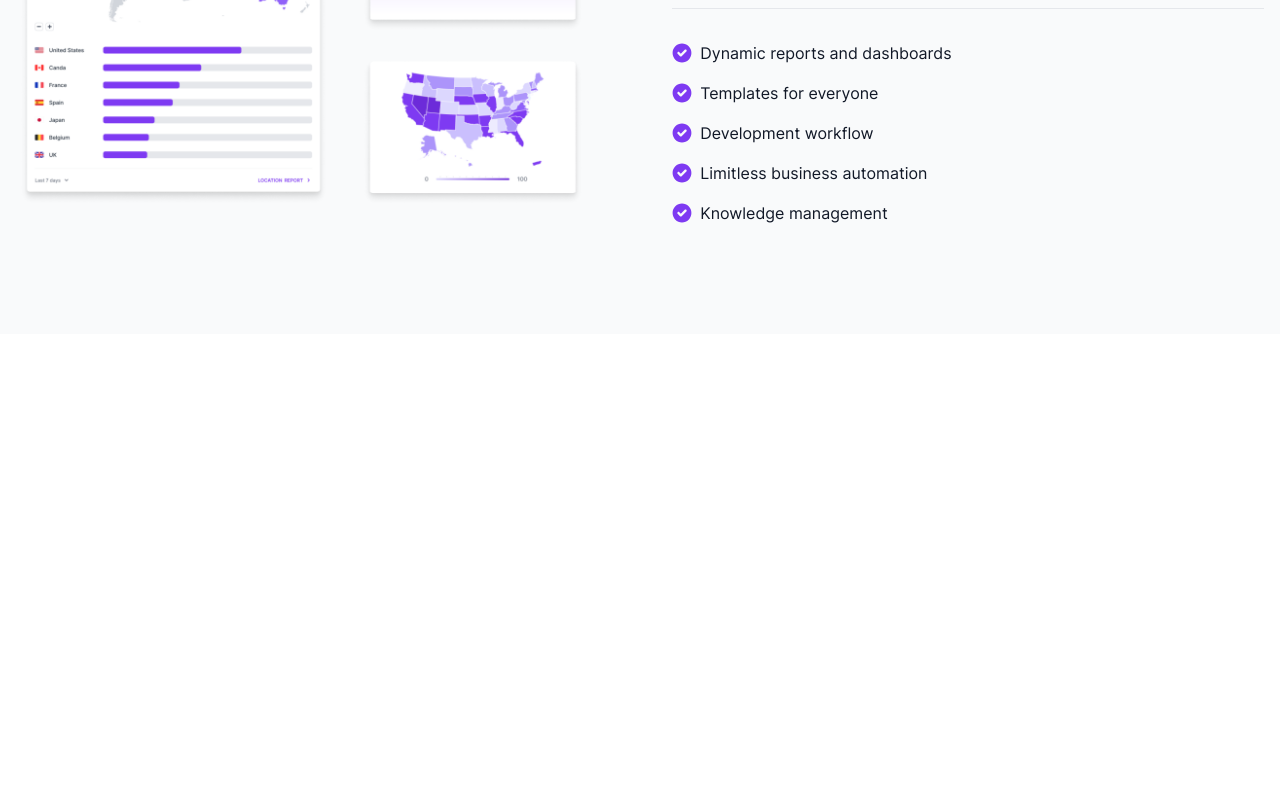
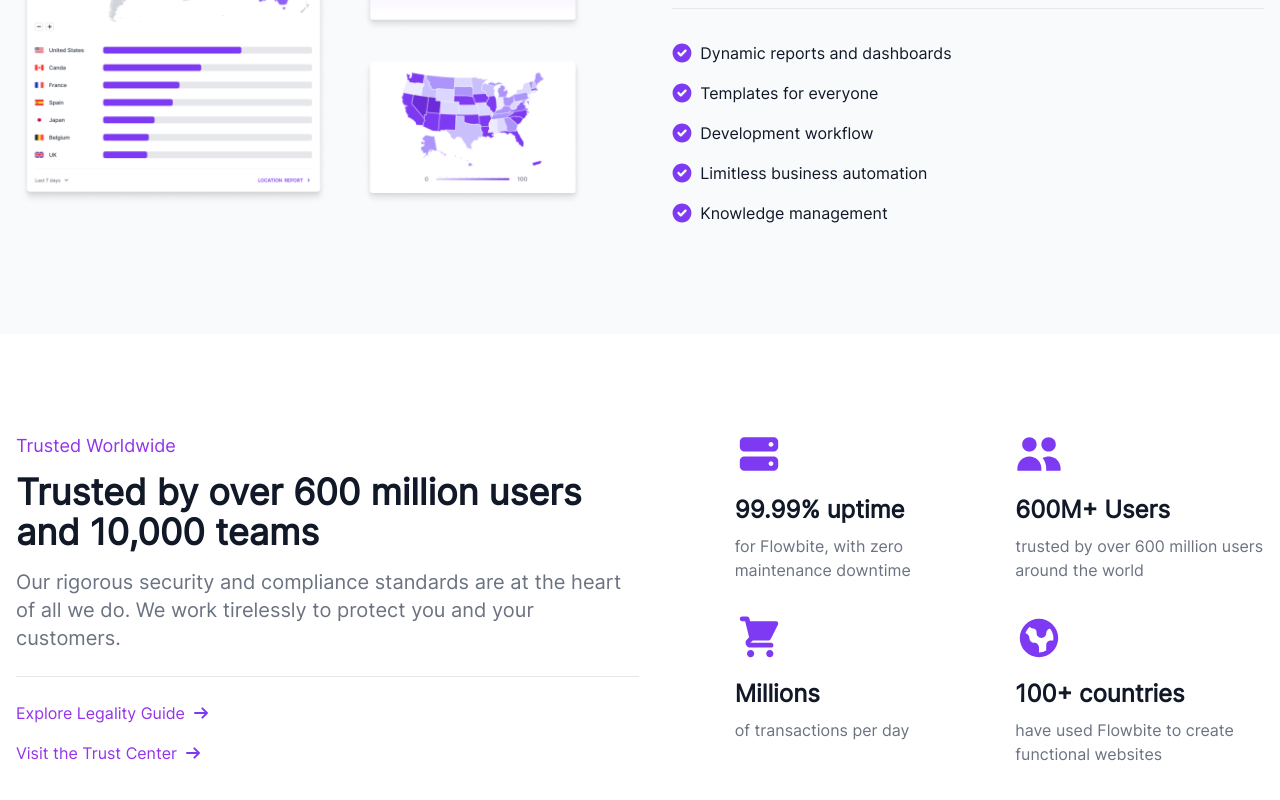
Before and after one commit to nomaan-07/Landwind-React, a React (Vite) app: page / in a window 1280 px wide. Shown: the part 2184-2984 px from the top of the page. Before the commit the page ends 2518 px from the top, so only its background shows below. Built offline with nearby package versions, Linux system fonts and the light colour scheme.

Commit message:
Feat: Social Proof Section Complete

```diff
--- a/src/components/header/NavMenu.jsx
+++ b/src/components/header/NavMenu.jsx
@@ -5,22 +5,22 @@
   {
     id: 1,
     name: "Company",
-    link: "#",
+    url: "#",
   },
   {
     id: 2,
     name: "Marketplace",
-    link: "#",
+    url: "#",
   },
   {
     id: 3,
     name: "Features",
-    link: "#",
+    url: "#",
   },
   {
     id: 4,
     name: "Team",
-    link: "#",
+    url: "#",
   },
   {
     id: 5,
@@ -39,7 +39,7 @@
       >
         {items.map((item) => (
           <li className="w-full text-center" key={item.id}>
-            <a className="cursor-default" href={item.link}>
+            <a className="cursor-default" href={item.url}>
               {item.name}
             </a>
           </li>
@@ -57,7 +57,7 @@
           className="cursor-pointer transition-colors delay-75 hover:text-purple-600"
           key={item.id}
         >
-          <a href={item.link}>{item.name}</a>
+          <a href={item.url}>{item.name}</a>
         </li>
       ))}
     </ul>
--- a/src/components/home-page/features-section/FeatureList.jsx
+++ b/src/components/home-page/features-section/FeatureList.jsx
@@ -5,7 +5,7 @@
     <div className="mt-6 space-y-4 font-medium xl:mt-8">
       {options.map((item) => (
         <div className="flex items-center gap-2" key={item.id}>
-          <Icon className="h-5 w-5" icon="check-circle" />
+          <Icon className="size-5" icon="check-circle" />
           <span>{item.option}</span>
         </div>
       ))}
--- /dev/null
+++ b/src/components/home-page/social-proof/SocialLinks.jsx
@@ -0,0 +1,25 @@
+import Icon from "../../../ui/Icon";
+
+const links = [
+  { id: 1, title: "Explore Legality Guide", url: "#" },
+  { id: 2, title: "Visit the Trust Center", url: "#" },
+];
+
+function SocialLinks() {
+  return (
+    <div className="mt-6 space-y-4 font-medium text-purple-600">
+      {links.map((link) => (
+        <a
+          href={link.url}
+          className="flex items-center gap-2 transition-colors md:hover:text-purple-700"
+          key={link.id}
+        >
+          <span>{link.title}</span>
+          <Icon className="size-4" icon="arrow-right" />
+        </a>
+      ))}
+    </div>
+  );
+}
+
+export default SocialLinks;
--- /dev/null
+++ b/src/components/home-page/social-proof/SocialProof.jsx
@@ -0,0 +1,30 @@
+import SectionCaption from "../../../ui/SectionCaption";
+import SectionTitle from "../../../ui/SectionTitle";
+import SocialLinks from "./SocialLinks";
+import SocialStats from "./SocialStats";
+
+function SocialProof() {
+  return (
+    <section className="container my-16 gap-16 md:my-20 lg:my-24 lg:flex lg:items-center lg:justify-between lg:gap-24 2xl:gap-40">
+      <div className="lg:w-1/2 xl:w-[640px] 2xl:w-1/2">
+        <p className="mb-3 text-lg font-medium text-purple-600">
+          Trusted Worldwide
+        </p>
+        <SectionTitle>
+          Trusted by over 600 million users and 10,000 teams
+        </SectionTitle>
+
+        <SectionCaption className="mt-4 border-b border-b-gray-200 pb-6 font-light">
+          Our rigorous security and compliance standards are at the heart of all
+          we do. We work tirelessly to protect you and your customers.
+        </SectionCaption>
+
+        <SocialLinks />
+      </div>
+
+      <SocialStats />
+    </section>
+  );
+}
+
+export default SocialProof;
--- /dev/null
+++ b/src/components/home-page/social-proof/SocialStats.jsx
@@ -0,0 +1,48 @@
+import Icon from "../../../ui/Icon";
+
+const stats = [
+  {
+    id: 1,
+    icon: "server",
+    title: "99.99% uptime",
+    caption: "for Flowbite, with zero maintenance downtime",
+  },
+  {
+    id: 2,
+    icon: "users",
+    title: "600M+ Users",
+    caption: "trusted by over 600 million users around the world",
+  },
+  {
+    id: 3,
+    icon: "shopping-cart",
+    title: "Millions",
+    caption: "of transactions per day",
+  },
+  {
+    id: 4,
+    icon: "globe",
+    title: "100+ countries",
+    caption: "have used Flowbite to create functional websites",
+  },
+];
+
+function SocialStats() {
+  return (
+    <div className="mt-10 grid gap-10 xs:mt-12 xs:grid-cols-2 xs:gap-12 md:mt-16 md:gap-16 lg:mt-0 lg:w-1/2 lg:gap-8 xl:w-[544px] 2xl:w-1/2">
+      {stats.map((item) => (
+        <div key={item.id}>
+          <Icon className="size-10 md:size-12" icon={item.icon} />
+
+          <h3 className="mb-2 mt-4 text-xl font-bold leading-tight md:text-2xl">
+            {item.title}
+          </h3>
+
+          <p className="font-light text-gray-500">{item.caption}</p>
+        </div>
+      ))}
+    </div>
+  );
+}
+
+export default SocialStats;
--- a/src/pages/HomePage.jsx
+++ b/src/pages/HomePage.jsx
@@ -1,6 +1,7 @@
 import FeaturesSections from "../components/home-page/features-section/FeaturesSections";
 import Hero from "../components/home-page/hero/Hero";
 import Logos from "../components/home-page/logos/Logos";
+import SocialProof from "../components/home-page/social-proof/SocialProof";
 
 function HomePage() {
   return (
@@ -8,6 +9,7 @@
       <Hero />
       <Logos />
       <FeaturesSections />
+      <SocialProof />
     </main>
   );
 }
```
